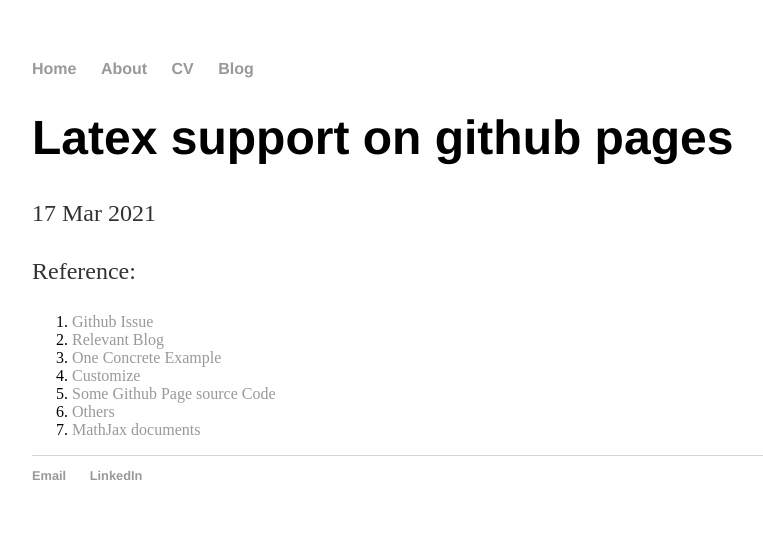
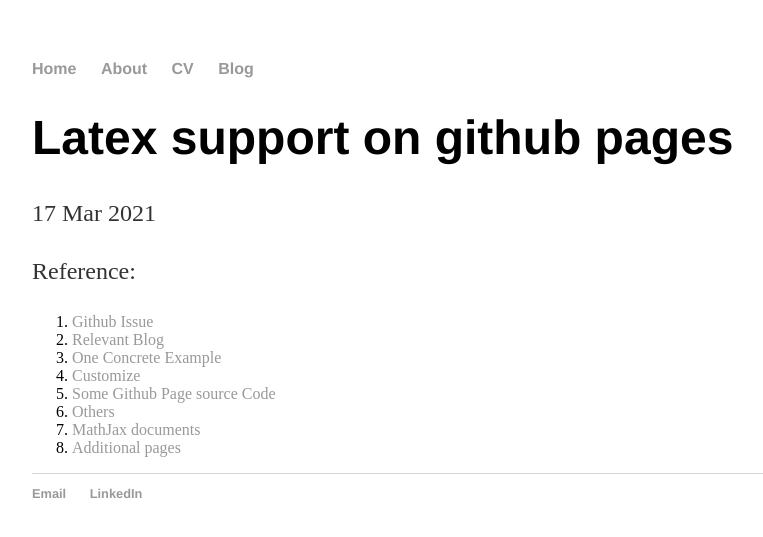
Before and after one commit to radarFudan/radarFudan.github.io, a Jekyll site: the page built from _posts/2021-03-17-latex-on-github-page.md, in a window 1280 px wide. Shown: the top 537 px of the page, without its empty margins (160-923 px from the left). Built offline with Jekyll 4.4.1, drawn with Linux system fonts in a browser that asks for light colours.

Commit message:
Update 2021-03-17-latex-on-github-page.md

```diff
--- a/_posts/2021-03-17-latex-on-github-page.md
+++ b/_posts/2021-03-17-latex-on-github-page.md
@@ -12,3 +12,4 @@ Reference:
 5. [Some Github Page source Code](https://github.com/lee-dohm/lee-dohm.github.io/blob/77260089817da592b570b64a33f5642dca60a9b9/_layouts/base.html#L20-L23)
 6. [Others](https://stackoverflow.com/questions/26275645/how-to-support-latex-in-github-pages)
 7. [MathJax documents](http://docs.mathjax.org/en/latest/)
+8. [Additional pages](http://flennerhag.com/2017-01-14-latex/)
```
